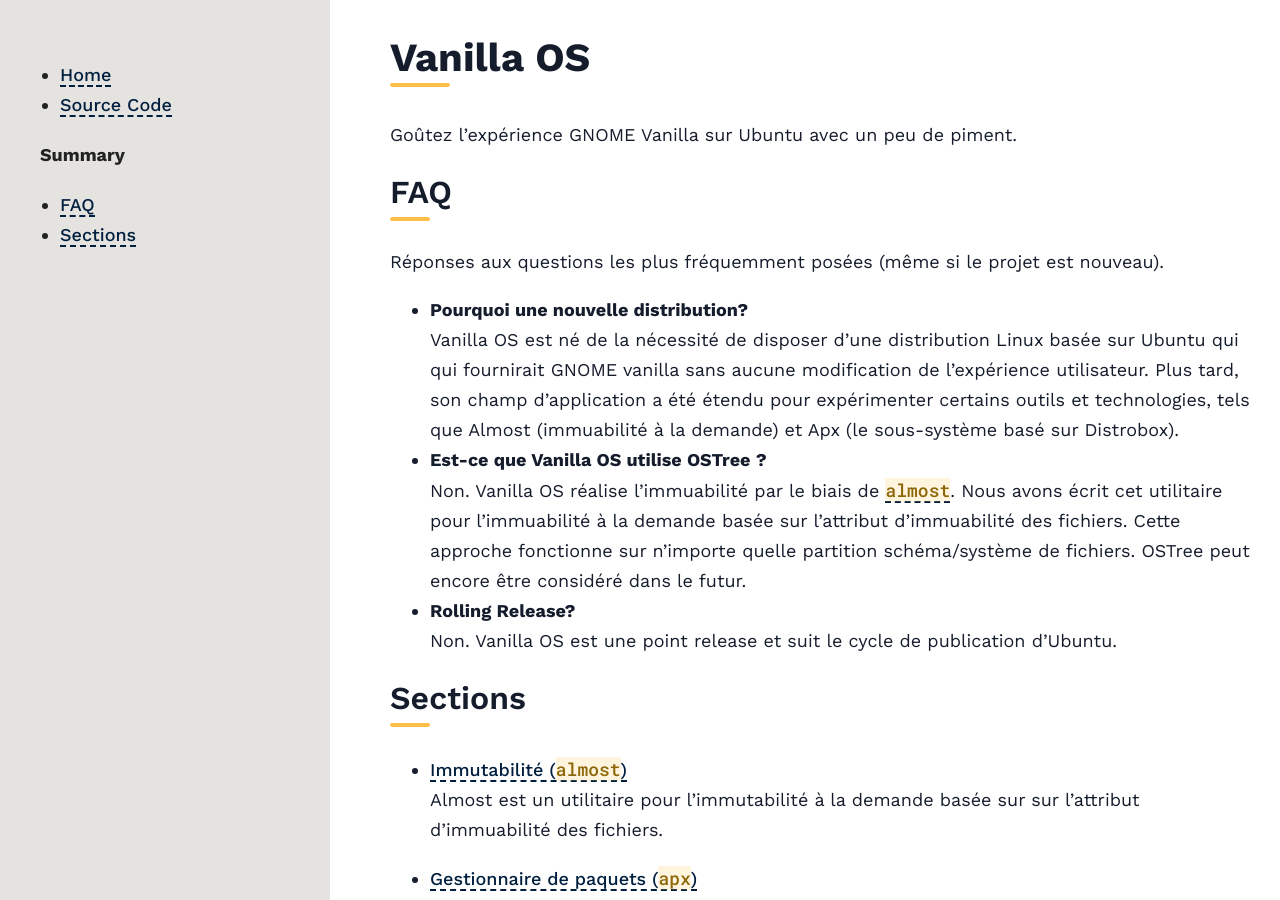
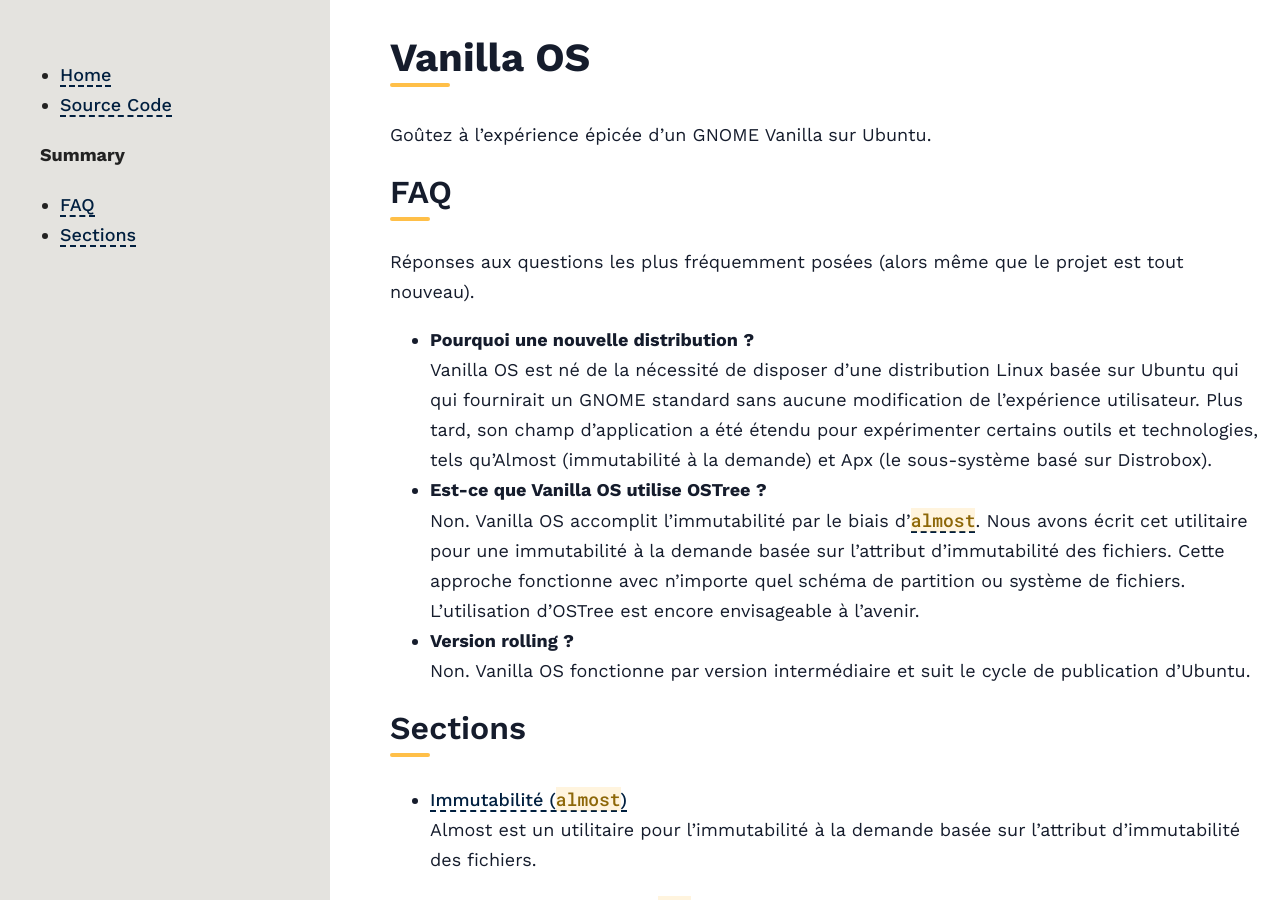
Before and after one commit to Vanilla-OS/documentation, a Jekyll site: the page built from index.fr.md, in a window 1280 px wide. Built offline with Jekyll 4.4.1, drawn with Linux system fonts in a browser that asks for light colours; our own code applies the rules of GitHub Pages for plain Markdown files; some of the changed text lies outside the part shown.

Commit message:
Update index.fr.md
Correction of the meaning of certain sentences and variants of more correct words in French used.

```diff
--- a/index.fr.md
+++ b/index.fr.md
@@ -4,28 +4,26 @@ description: Découvrez comment utiliser Vanilla OS et tous ses outils et param
 ---
 
 # Vanilla OS
-Goûtez l'expérience GNOME Vanilla sur Ubuntu avec un peu de piment.
+Goûtez à l'expérience épicée d'un GNOME Vanilla sur Ubuntu.
 
 ## FAQ
-Réponses aux questions les plus fréquemment posées (même si le projet est nouveau).
-- **Pourquoi une nouvelle distribution?**\
+Réponses aux questions les plus fréquemment posées (alors même que le projet est tout nouveau).
+- **Pourquoi une nouvelle distribution ?**\
   Vanilla OS est né de la nécessité de disposer d'une distribution Linux basée sur Ubuntu qui
-  qui fournirait GNOME vanilla sans aucune modification de l'expérience utilisateur.
-  Plus tard, son champ d'application a été étendu pour expérimenter certains outils et technologies, tels que Almost (immuabilité à la demande) et
+  qui fournirait un GNOME standard sans aucune modification de l'expérience utilisateur.
+  Plus tard, son champ d'application a été étendu pour expérimenter certains outils et technologies, tels qu'Almost (immutabilité à la demande) et
   Apx (le sous-système basé sur Distrobox).
 - **Est-ce que Vanilla OS utilise OSTree ?**\
-  Non. Vanilla OS réalise l'immuabilité par le biais de [`almost`](https://github.com/Vanilla-OS/almost).
-  Nous avons écrit cet utilitaire pour l'immuabilité à la demande basée sur l'attribut d'immuabilité des fichiers.
-  Cette approche fonctionne sur n'importe quelle partition
-  schéma/système de fichiers. OSTree peut encore être considéré dans le futur.
-- **Rolling Release?**\
-  Non. Vanilla OS est une point release et suit le cycle de publication d'Ubuntu.
+  Non. Vanilla OS accomplit l'immutabilité par le biais d'[`almost`](https://github.com/Vanilla-OS/almost).
+  Nous avons écrit cet utilitaire pour une immutabilité à la demande basée sur l'attribut d'immutabilité des fichiers.
+  Cette approche fonctionne avec n'importe quel schéma de partition ou système de fichiers. L'utilisation d'OSTree est encore envisageable à l'avenir.
+- **Version rolling ?**\
+  Non. Vanilla OS fonctionne par version intermédiaire et suit le cycle de publication d'Ubuntu.
 
 ## Sections
 - **[Immutabilité (`almost`)](/docs/almost)**\
-Almost est un utilitaire pour l'immutabilité à la demande basée sur
-sur l'attribut d'immuabilité des fichiers.
+Almost est un utilitaire pour l'immutabilité à la demande basée sur l'attribut d'immutabilité des fichiers.
 
 - **[Gestionnaire de paquets (`apx`)](/docs/apx)**\
-Apx est un gestionnaire de paquets qui vous permet d'installer et de gérer des paquets dans un conteneur géré, sans affecter le système hôte.
-Occasionnellement, il est possible d'utiliser `apx` pour installer des paquets sur le système hôte également.
+Apx est un gestionnaire de paquets qui vous permet d'installer et de gérer des paquets dans un conteneur contrôlé, sans affecter le système hôte.
+Occasionnellement, il est possible d'utiliser `apx` pour installer des paquets sur le système hôte.
```
